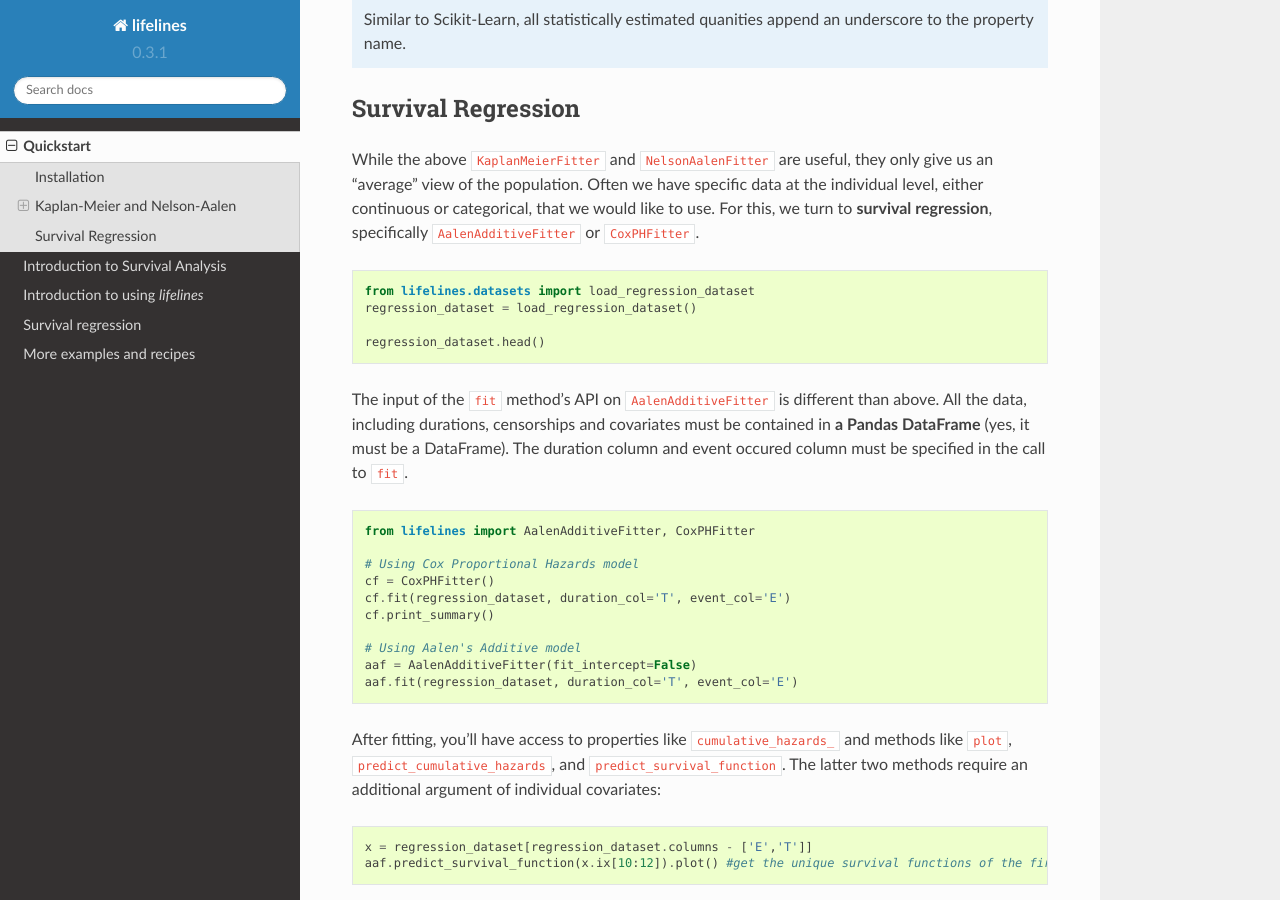
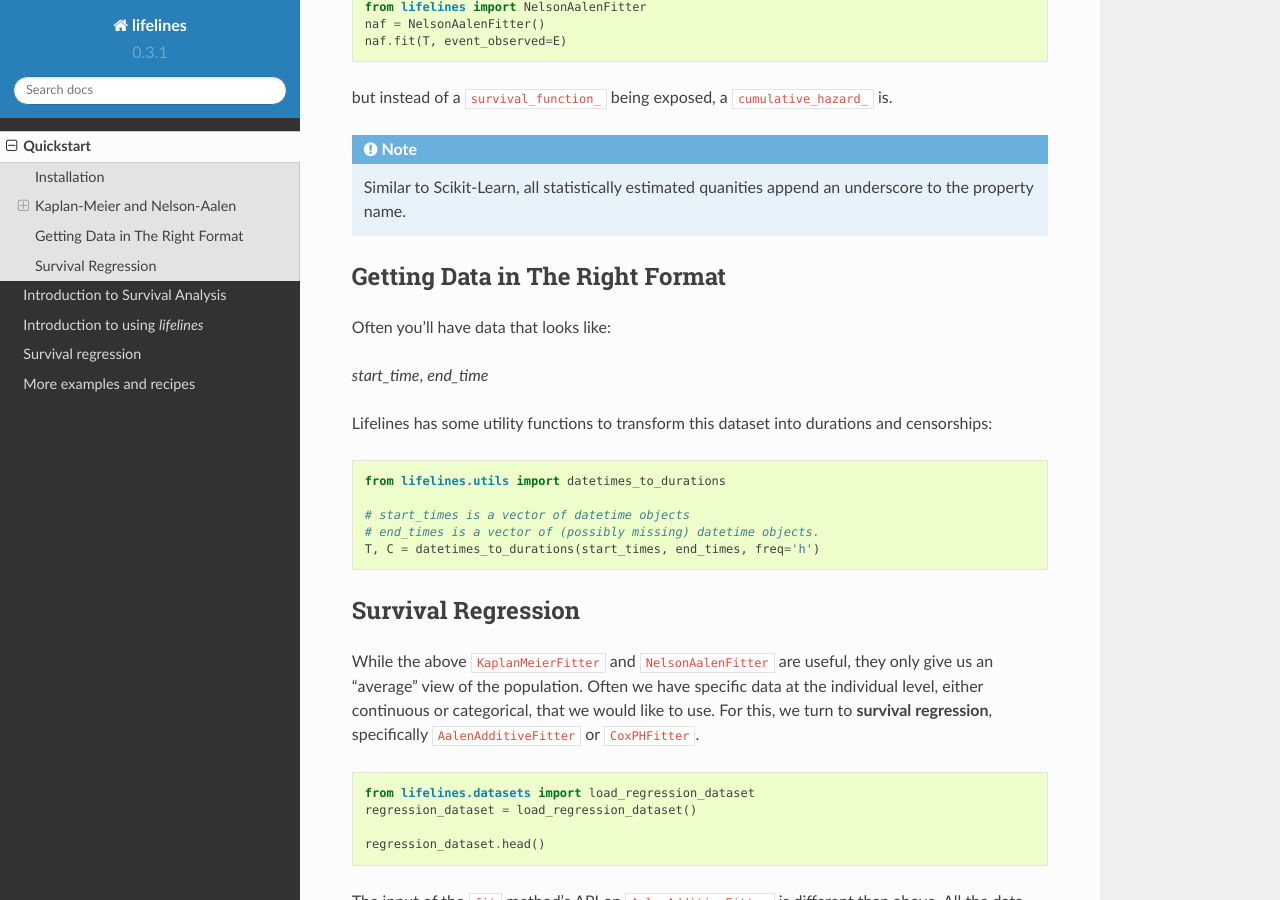
Before and after one commit to CamDavidsonPilon/lifelines, a Sphinx documentation site: the page built from docs/Quickstart.rst, in a window 1280 px wide and 900 px high, scrolled down 2260 px. Built offline with Sphinx 7.4.7 and the Read the Docs theme 2.0.0, drawn with Linux system fonts in a browser that asks for light colours; formulas are drawn with MathJax 3; some of the changed text lies outside the part shown.

Commit message:
based on some observed uses, add a section for lifelines.utils in quickstart

```diff
--- a/docs/Quickstart.rst
+++ b/docs/Quickstart.rst
@@ -78,6 +88,24 @@ Similar functionality exists for the ``NelsonAalenFitter``:
 but instead of a ``survival_function_`` being exposed, a ``cumulative_hazard_`` is.
 
 .. note:: Similar to Scikit-Learn, all statistically estimated quanities append an underscore to the property name.
+
+Getting Data in The Right Format
+---------------------------------
+
+Often you'll have data that looks like:
+
+*start_time*, *end_time*
+
+Lifelines has some utility functions to transform this dataset into durations and censorships:
+
+.. code:: python
+
+    from lifelines.utils import datetimes_to_durations
+
+    # start_times is a vector of datetime objects
+    # end_times is a vector of (possibly missing) datetime objects.
+    T, C = datetimes_to_durations(start_times, end_times, freq='h')
+
 
 Survival Regression
 ---------------------------------
```
Also changed, not shown: other parts of docs/Quickstart.rst (+14 -4 lines), README.md (+2 -1 lines).
